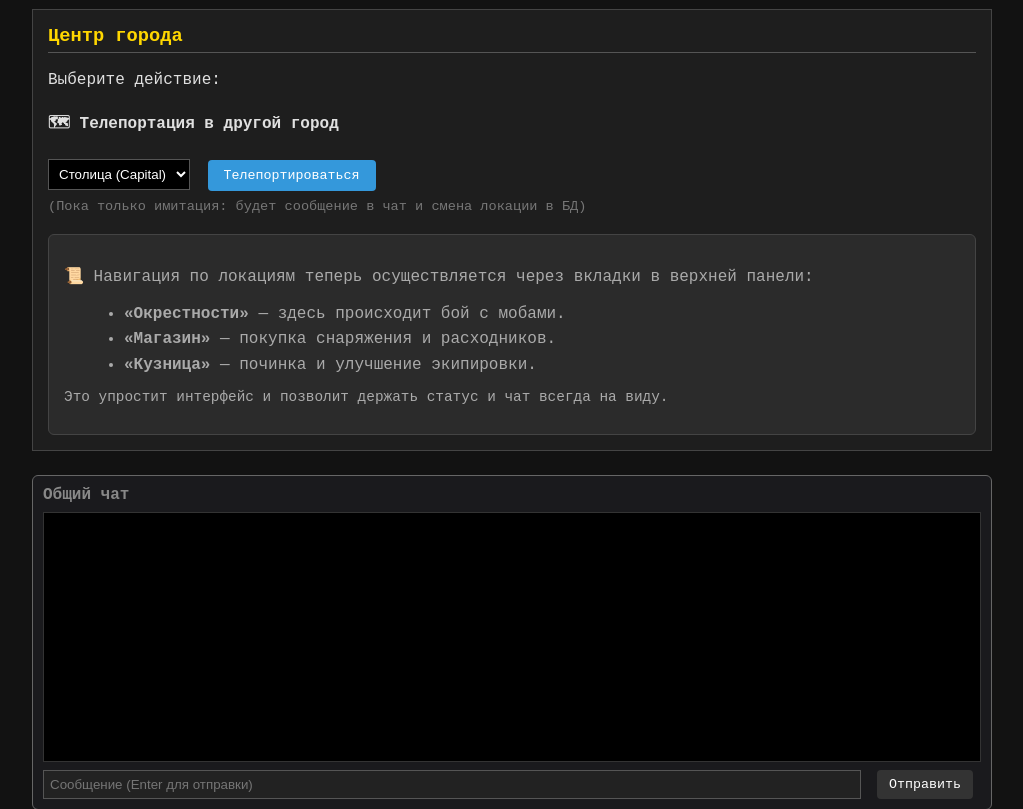
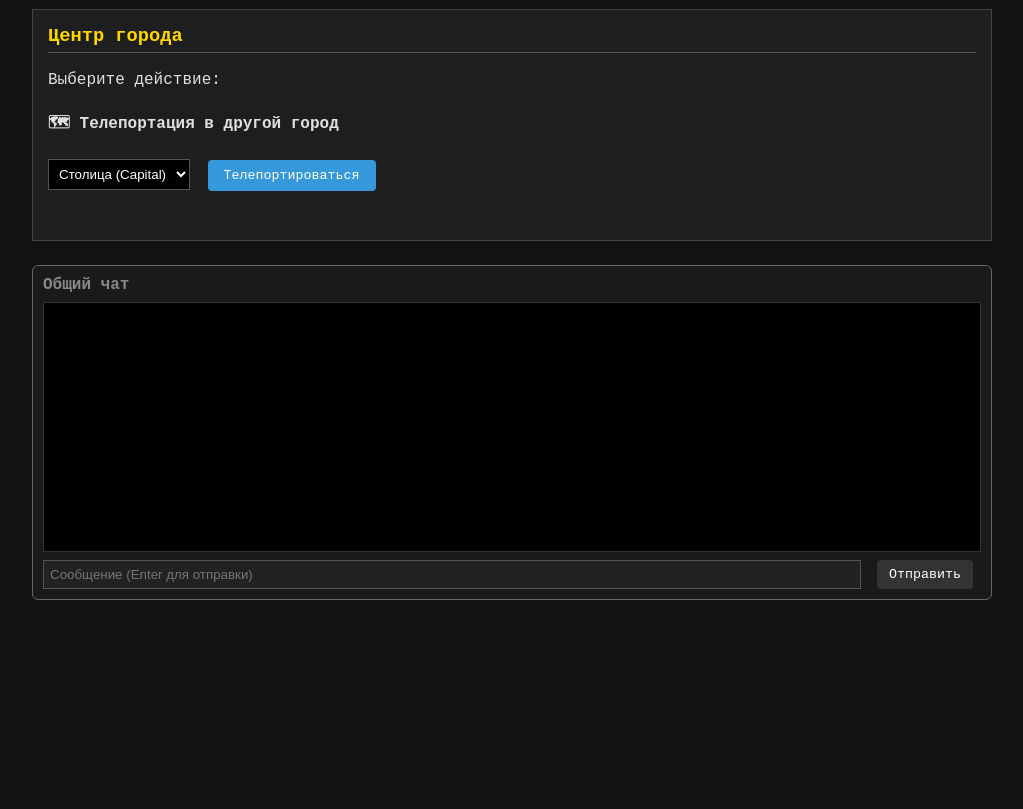
Before and after one commit to muffik111/classrise, a Flask app: page / in a window 1280 px wide. Shown: the part 255-1064 px from the top of the page, without its empty margins (128-1151 px from the left). After the commit the page ends 855 px from the top, so only its background shows below. Run offline with Flask 3, Linux system fonts and the light colour scheme; the visitor is signed in with stand-in values (Sample User, id 1); data that the repository does not hold is empty.

Commit message:
Добавлены вкладки, телепорт, чат-история, логика вкладок

```diff
--- a/templates/game.html
+++ b/templates/game.html
@@ -93,21 +93,6 @@
         <option value="desert">Пустыня (Desert)</option>
       </select>
       <button onclick="handleTeleport()" style="background: #3498db; color: white;">Телепортироваться</button>
-      <p style="font-size: 0.85em; color: #777; margin-top: 8px;">
-        (Пока только имитация: будет сообщение в чат и смена локации в БД)
-      </p>
-    </div>
-
-    <!-- КНОПКИ ПЕРЕХОДА УБРАНЫ: навигация теперь только через вкладки сверху -->
-    <div style="margin-top: 20px; padding: 15px; background: #2b2b2b; border: 1px solid #444; border-radius: 6px; color: #aaa;">
-      <p>📜 Навигация по локациям теперь осуществляется через вкладки в верхней панели:</p>
-      <ul style="margin: 10px 0 0 20px; line-height: 1.6;">
-        <li><b>«Окрестности»</b> — здесь происходит бой с мобами.</li>
-        <li><b>«Магазин»</b> — покупка снаряжения и расходников.</li>
-        <li><b>«Кузница»</b> — починка и улучшение экипировки.</li>
-      </ul>
-      <p style="margin-top: 10px; font-size: 0.9em;">
-        Это упростит интерфейс и позволит держать статус и чат всегда на виду.
       </p>
     </div>
   </div>
```
